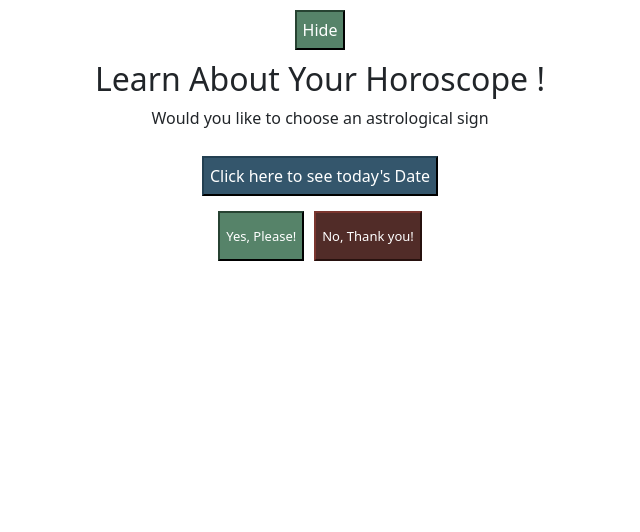
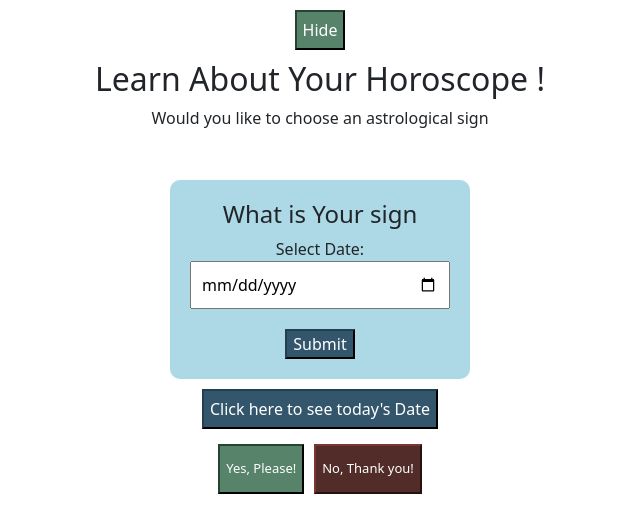
Before and after one commit to Sydneychick2748/horoscopes, a React (Create React App) app: page / in a window 1280 px wide. Both pictures are taken after a click on the button "Start". Shown: the top 532 px of the page, without its empty margins (320-960 px from the left). Built offline with nearby package versions, Linux system fonts and the light colour scheme.

Commit message:
did the form with date

```diff
--- a/src/App.css
+++ b/src/App.css
@@ -111,3 +111,32 @@
 .sign-box:hover {
   background-color: #2980b9; /* Slightly darker blue color on hover */
 }
+
+
+/* YourComponent.css */
+
+.form-container {
+  background-color: #add8e6; /* Light blue color */
+  padding: 20px;
+  border-radius: 10px;
+  text-align: center;
+  width: 300px; /* Adjust width as needed */
+  margin: auto; /* Center the form horizontally */
+  margin-top: 50px; /* Add some top margin for spacing */
+}
+
+
+input {
+  width: 100%; /* Make the input full width */
+  padding: 10px;
+  box-sizing: border-box;
+  margin-top: 5px;
+  margin-bottom: 20px !important;
+}
+
+
+button{
+  background-color: #34566c; /* Blue color for the button */
+  border-color: #234052; /* Slightly darker border color */
+  color:white
+}
--- a/src/Components/DateComponent.js
+++ b/src/Components/DateComponent.js
@@ -1,20 +1,11 @@
 import React from "react";
 
-
 function DateComponent({ currentDate, currentZodiacSign }) {
-    const zodiacSignName = currentZodiacSign ? currentZodiacSign.sign : "Unknown"
-    console.log(currentDate, zodiacSignName , "props for the date comp")
-
-
-
-
-
   return (
     <div className="date-container">
       {currentDate}
-      <div>
-      </div>
-      <p>Your current sign is: {zodiacSignName}</p>
+      <div></div>
+      <p> The current sign for today is : {currentZodiacSign}</p>
     </div>
   );
 }
--- a/src/Pages/Home.js
+++ b/src/Pages/Home.js
@@ -13,12 +13,17 @@ function Home({ dataProps }) {
   const [seeDateText, setSeeDateText] = useState(false);
   const [isBoxClicked, setIsBoxClicked] = useState(false);
   const [selectedBox, setSelectedBox] = useState(null);
+  const [currentSign, setCurrentSign] = useState("");
+  const [formDate, setFormDate] = useState({ birthday: "" });
+  const [showSign, setShowSign] = useState(false);
+  const [userSign, setUserSign] = useState("");
 
   const currentDate = new Date();
   const options = { year: "numeric", month: "2-digit", day: "2-digit" };
   const formattedDate = currentDate.toLocaleDateString("en-US", options);
 
-  function getCurrentZodiacSign() {
+  function getCurrentZodiacSign(date) {
+    console.log(date, "DATE");
     // Find the matching zodiac sign
     const currentZodiacSign = data.find((horoscope) => {
       const dateRange = horoscope.dateRange.split("-");
@@ -28,17 +33,44 @@ function Home({ dataProps }) {
         dateRange[0] + " " + currentDate.getFullYear()
       );
       const endDate = new Date(dateRange[1] + " " + currentDate.getFullYear());
+      console.log(endDate, startDate, currentDate, "startDate DATE");
 
       // console.log(endDate, currentDate, startDate.split().pop().toString(), "endDate");
 
-      if (currentDate >= startDate && currentDate <= endDate) {
+      if (date >= startDate && date <= endDate) {
         return true;
       }
 
       return false;
     });
+    console.log(currentZodiacSign, "SIGNSIGNIS");
+    return currentZodiacSign.sign;
+  }
 
-    return currentZodiacSign;
+
+  function resetState() {
+    setShowText(false);
+    setNoBtnText(false);
+    setYesBtnData([]);
+    setSeeDateText(false);
+    setIsBoxClicked(false);
+    setSelectedBox(null);
+    setCurrentSign("");
+    setFormDate({ birthday: "" });
+    setShowSign(false);
+    setUserSign("");
+  }
+
+
+
+
+
+
+  function seeDateClick() {
+    // console.log("clicked");
+    setSeeDateText(!seeDateText);
+
+    setCurrentSign(getCurrentZodiacSign(currentDate));
   }
 
   function startBtnClick() {
@@ -56,35 +88,79 @@ function Home({ dataProps }) {
   // Function to handle box clicks
   function handleEachBoxClick(selectBox) {
     setIsBoxClicked(true);
-    setSelectedBox(selectBox)
+    setSelectedBox(selectBox);
     // Implement your logic for handling box click here
     console.log(`Box clicked`);
   }
 
-
-
   function noBtnClick() {
     // console.log("clicked");
     setNoBtnText(true);
+   // Delay the form reset for 2 seconds (adjust the duration as needed)
+   setTimeout(() => {
+    // Reset the form after the delay
+    resetState();
+  }, 2000);
   }
 
-  function seeDateClick() {
-    // console.log("clicked");
-    setSeeDateText(!seeDateText);
-    getCurrentZodiacSign();
-  }
+  const handleDateChange = (e) => {
+    const { name, value } = e.target;
+    setFormDate({ ...formDate, [name]: value });
+  };
 
-  const sign = getCurrentZodiacSign();
+  const handleSubmit = (e) => {
+    e.preventDefault();
+
+    const formBirthdayDate = formDate.birthday;
+
+    // Display the sign
+    let sign = getCurrentZodiacSign(new Date(formBirthdayDate));
+    setUserSign(sign);
+    setShowSign(true);
+
+    // Delay the form reset for 2 seconds (adjust the duration as needed)
+    setTimeout(() => {
+      // Reset the form after the delay
+      setFormDate({ birthday: "" });
+    }, 5000);
+  };
+
+
+
 
   return (
     <div className="home-container">
-      <button className="startBtn" onClick={startBtnClick}>{showText ? "Hide" : "Start"}</button>
+      <button className="startBtn" onClick={startBtnClick}>
+        {showText ? "Hide" : "Start"}
+      </button>
 
       {/* this should only appear if the showText is true  */}
       {showText ? (
         <div>
           <h2>Learn About Your Horoscope !</h2>
           <p>Would you like to choose an astrological sign</p>
+          <div className="form-container">
+            <h4>What is Your sign</h4>
+            <form onSubmit={handleSubmit}>
+              <div>
+                <label htmlFor="dateInput">Select Date:</label>
+                <input
+                  type="date"
+                  name="birthday"
+                  value={formDate.birthday}
+                  onChange={handleDateChange}
+                />
+              </div>
+              <div>
+                <button type="submit">Submit</button>
+                <div className="sign-show">
+                  {showSign && formDate.birthday ? (
+                    <p>Your sign is: {userSign}</p>
+                  ) : null}
+                </div>
+              </div>
+            </form>
+          </div>
           <div>
             <button className="seeDateBtn" onClick={seeDateClick}>
               {seeDateText
@@ -93,7 +169,7 @@ function Home({ dataProps }) {
             </button>
             {seeDateText && (
               <DateComponent
-                currentZodiacSign={sign}
+                currentZodiacSign={currentSign}
                 currentDate={formattedDate}
               />
             )}
@@ -111,9 +187,14 @@ function Home({ dataProps }) {
               onBoxClick={handleEachBoxClick} // Pass the handleEachBoxClick function
             />
           )}
-          {isBoxClicked ? <ModelComp closeModal={() => setIsBoxClicked(false)} selectedButton={selectedBox} /> : null}
+          {isBoxClicked ? (
+            <ModelComp
+              closeModal={() => setIsBoxClicked(false)}
+              selectedButton={selectedBox}
+            />
+          ) : null}
 
-          {/* when the button is clicked the data is showen and now on the data i need a button on every object to click  */}
+          {/* when the button is clicked the data is showed and now on the data i need a button on every object to click  */}
 
           {/* this has to show some text saying sorry to see you go when clicked */}
           <button className="noBtn" onClick={noBtnClick}>
```
Also changed, not shown: src/App.js (+5 -12 lines), src/Components/HoroscopePicker.js (+7 -4 lines), src/Components/ModelComp.js (+10 -14 lines).
